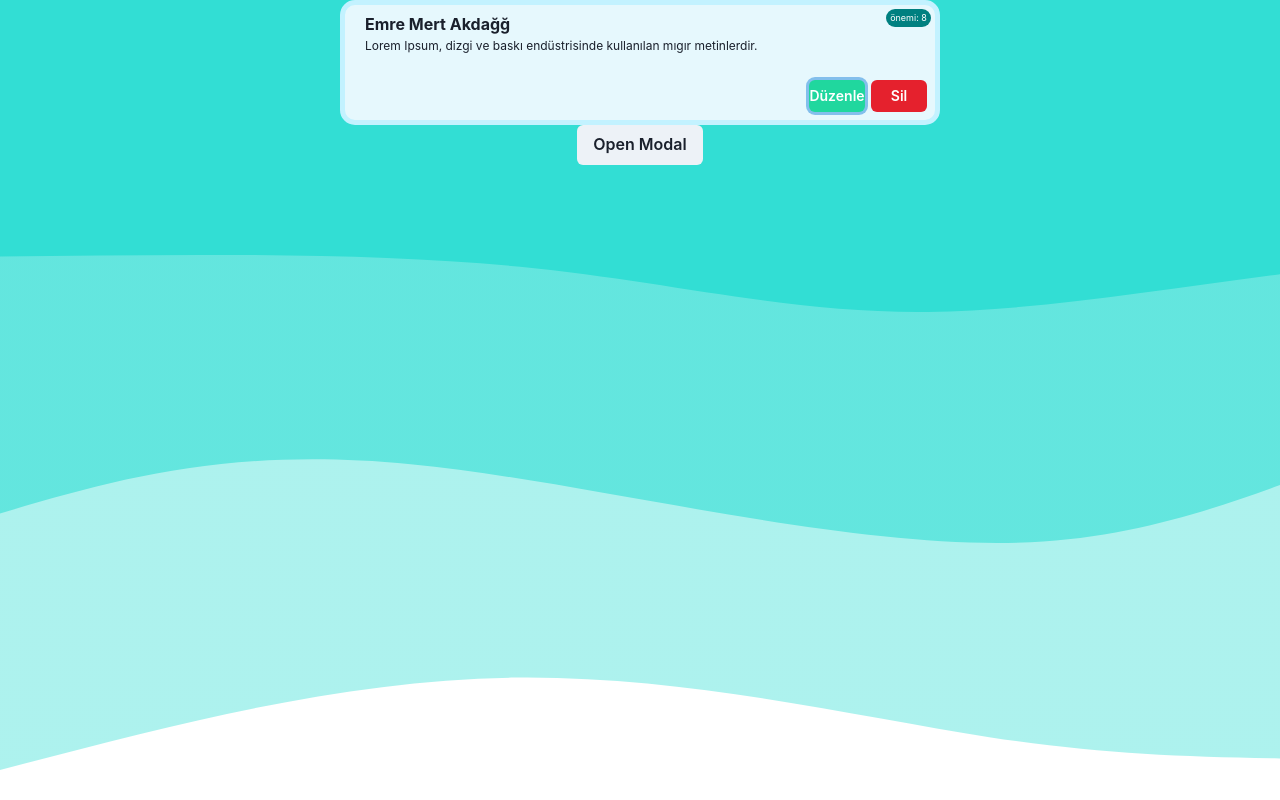
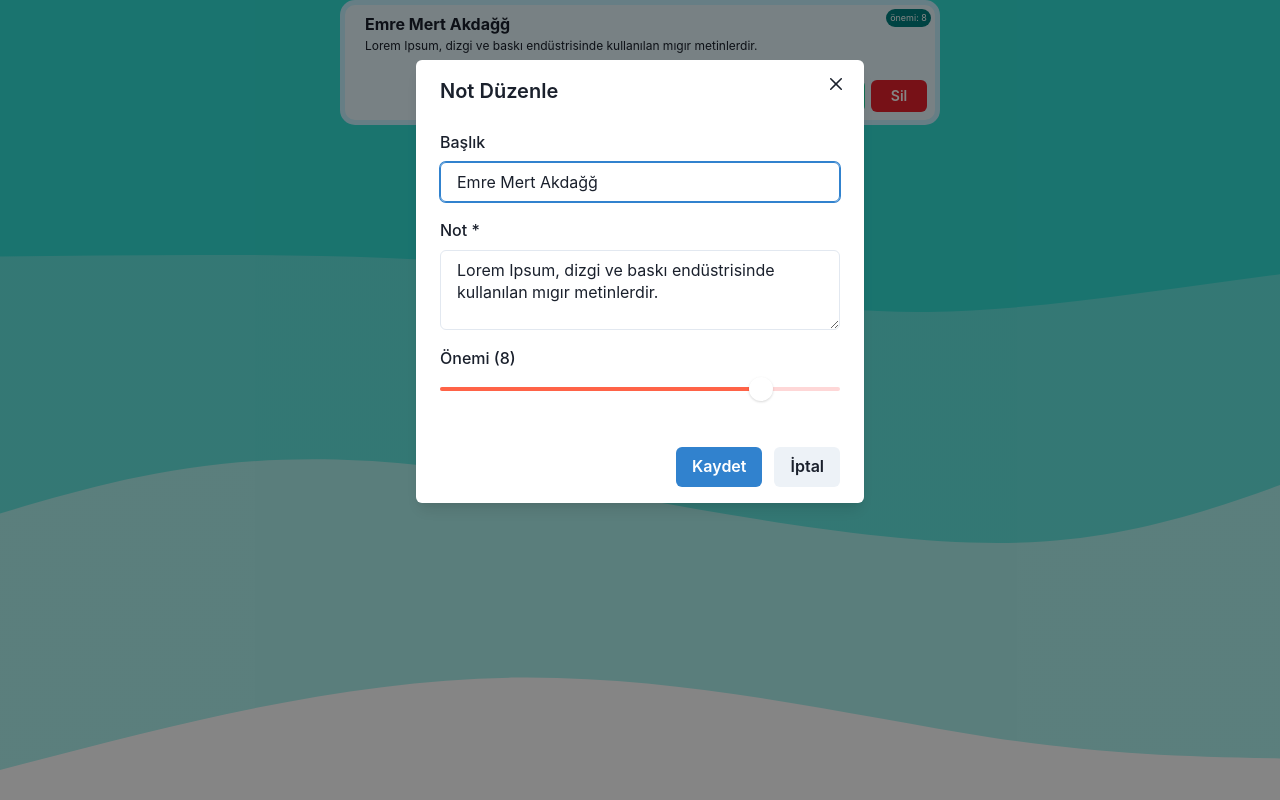
Before and after one commit to EmreMertA/notes-app, a React (Create React App) app: page / in a window 1280 px wide. Both pictures are taken after a click on the button "Düzenle". Built offline with nearby package versions, Linux system fonts and the light colour scheme.

Commit message:
Added edit note

```diff
--- /dev/null
+++ b/src/components/EditNote.js
@@ -0,0 +1,111 @@
+import {
+  Box,
+  Button,
+  FormControl,
+  FormLabel,
+  Input,
+  Modal,
+  ModalBody,
+  ModalCloseButton,
+  ModalContent,
+  ModalFooter,
+  ModalHeader,
+  ModalOverlay,
+  Slider,
+  SliderFilledTrack,
+  SliderThumb,
+  SliderTrack,
+  Textarea,
+} from "@chakra-ui/react";
+import React, { useState, useContext } from "react";
+import { NoteContext } from "../contexts/NoteContext";
+
+const EditNote = ({
+  tempNote,
+  tempValue,
+  tempTitle,
+  tempId,
+  onClose,
+  isOpen,
+  onOpen,
+}) => {
+  const { updateNote } = useContext(NoteContext);
+
+  const initialRef = React.useRef();
+  const finalRef = React.useRef();
+
+  const id = tempId;
+  const [title, setTitle] = useState(tempTitle);
+  const [note, setNote] = useState(tempNote);
+  const [value, setValue] = useState(tempValue);
+
+  const updatedNote = { id, title, note, value };
+
+  const handleSumbit = (e) => {
+    e.preventDefault();
+    updateNote(id, updatedNote);
+    onClose();
+  };
+  return (
+    <Modal
+      initialFocusRef={initialRef}
+      finalFocusRef={finalRef}
+      isOpen={isOpen}
+      onClose={onClose}
+    >
+      <ModalOverlay />
+      <ModalContent>
+        <ModalHeader>Not Düzenle</ModalHeader>
+        <ModalCloseButton />
+        <ModalBody pb={6}>
+          <FormControl>
+            <FormLabel>Başlık</FormLabel>
+            <Input
+              value={title}
+              onChange={(e) => setTitle(e.target.value)}
+              ref={initialRef}
+              placeholder="örn: Doğrum günü"
+            />
+
+            <FormLabel mt={4}>Not *</FormLabel>
+            <Textarea
+              value={note}
+              onChange={(e) => setNote(e.target.value)}
+              placeholder="örn: Emre -> 13 ağustos"
+            />
+
+            <FormLabel mt={4}>Önemi ({value})</FormLabel>
+            <Slider
+              value={value}
+              onChange={(number) => setValue(number)}
+              defaultValue={3}
+              min={0}
+              max={10}
+              step={1}
+            >
+              <SliderTrack bg="red.100">
+                <Box position="relative" right={10} />
+                <SliderFilledTrack bg="tomato" />
+              </SliderTrack>
+              <SliderThumb boxSize={6} />
+            </Slider>
+          </FormControl>
+        </ModalBody>
+
+        <ModalFooter>
+          <Button
+            onClick={handleSumbit}
+            type="submit"
+            colorScheme="blue"
+            mr={3}
+          >
+            Kaydet
+          </Button>
+          <Button onClick={onClose}>İptal</Button>
+        </ModalFooter>
+      </ModalContent>
+    </Modal>
+  );
+};
+
+export default EditNote;
--- a/src/components/Note.js
+++ b/src/components/Note.js
@@ -1,10 +1,11 @@
-import { Flex, Text, Heading, Button } from "@chakra-ui/react";
+import { Flex, Text, Heading, Button, useDisclosure } from "@chakra-ui/react";
 import React, { useContext } from "react";
 import { NoteContext } from "../contexts/NoteContext";
+import EditNote from "./EditNote";
 
 const Team = ({ note, value, title, id }) => {
   const { deleteNote } = useContext(NoteContext);
-
+  const { isOpen, onOpen, onClose } = useDisclosure();
   return (
     <Flex
       pt="10px"
@@ -60,9 +61,19 @@ const Team = ({ note, value, title, id }) => {
         color="#fff"
         h={8}
         fontSize="sm"
+        onClick={onOpen}
       >
         Düzenle
       </Button>
+      <EditNote
+        tempId={id}
+        tempTitle={title}
+        tempNote={note}
+        tempValue={value}
+        onOpen={onOpen}
+        onClose={onClose}
+        isOpen={isOpen}
+      />
     </Flex>
   );
 };
--- a/src/contexts/NoteContext.js
+++ b/src/contexts/NoteContext.js
@@ -19,8 +19,11 @@ const NoteContextProvider = (props) => {
   const deleteNote = (id) => {
     setNotes(notes.filter((note) => note.id !== id));
   };
+  const updateNote = (id, updatedNote) => {
+    setNotes(notes.map((note) => (note.id === id ? updatedNote : note)));
+  };
   return (
-    <NoteContext.Provider value={{ notes, addNote, deleteNote }}>
+    <NoteContext.Provider value={{ notes, addNote, deleteNote, updateNote }}>
       {props.children}
     </NoteContext.Provider>
   );
```
